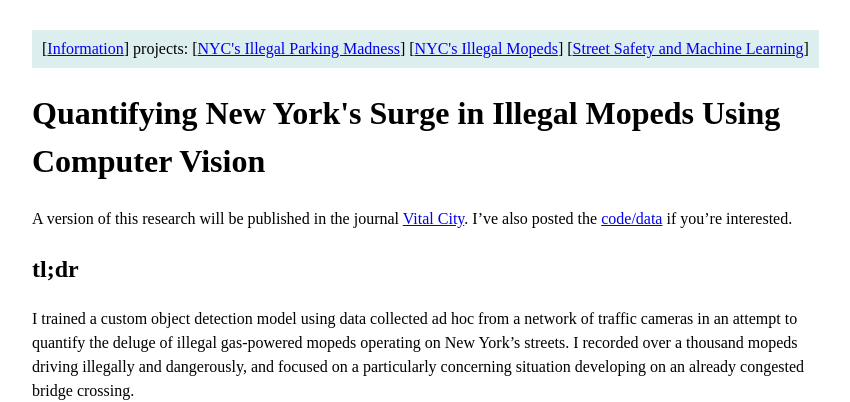
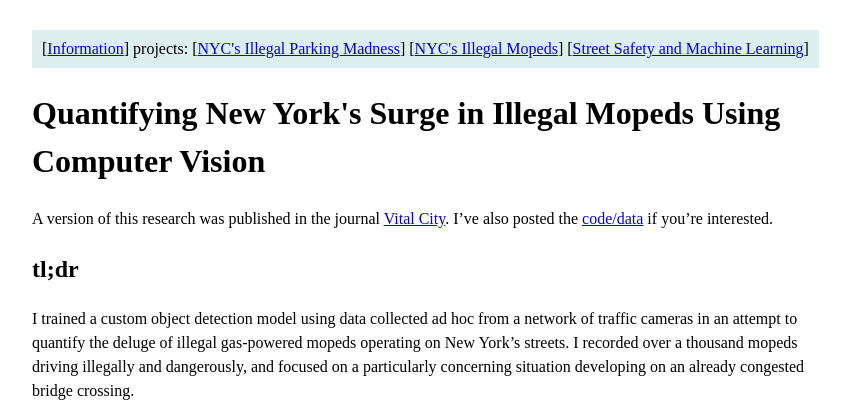
Before and after one commit to benarnav/benarnav.github.io, a Jekyll site: the page built from moped_detector.md, in a window 1280 px wide and 900 px high. Shown: the top 402 px of the window, without its empty margins (208-1058 px from the left). Built offline with Jekyll 4.4.1, drawn with Linux system fonts in a browser that asks for light colours.

Commit message:
added links

```diff
--- a/moped_detector.md
+++ b/moped_detector.md
@@ -2,7 +2,7 @@
 title: Quantifying New York's Surge in Illegal Mopeds Using Computer Vision
 layout: page
 ---
-A version of this research will be published in the journal [Vital City](https://www.vitalcitynyc.org). I've also posted the [code/data](https://github.com/benarnav/nyc_streets/) if you're interested.
+A version of this research was published in the journal [Vital City](https://www.vitalcitynyc.org/articles/the-lawless-state-of-new-yorks-streets). I've also posted the [code/data](https://github.com/benarnav/nyc_streets/) if you're interested.
 ## tl;dr
 I trained a custom object detection model using data collected ad hoc from a network of traffic cameras in an attempt to quantify the deluge of illegal gas-powered mopeds operating on New York's streets. I recorded over a thousand mopeds driving illegally and dangerously, and focused on a particularly concerning situation developing on an already congested bridge crossing.
 <figure style="text-align: center;">
```
Also changed, not shown: nyc_311.md (+1 -1 lines).
